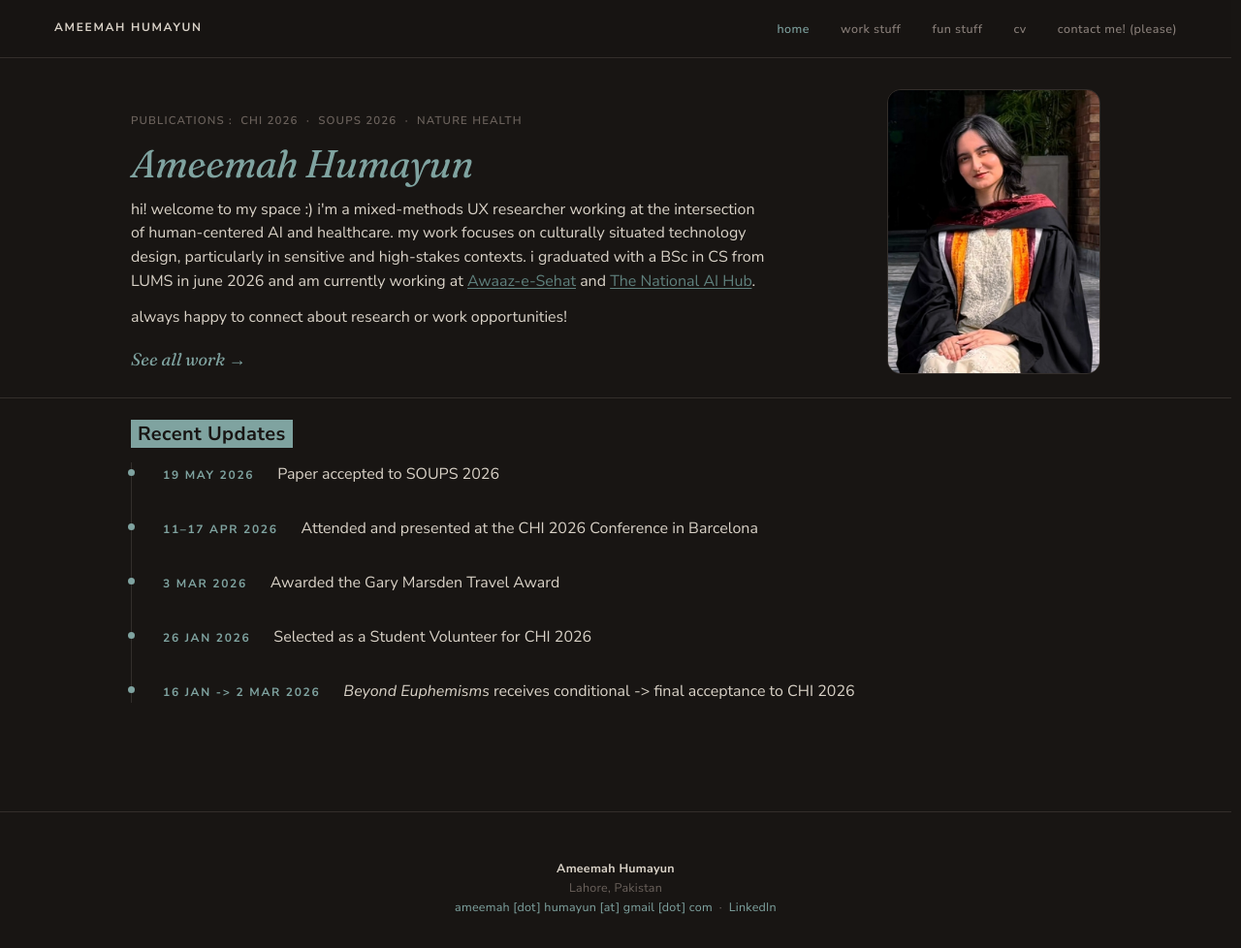
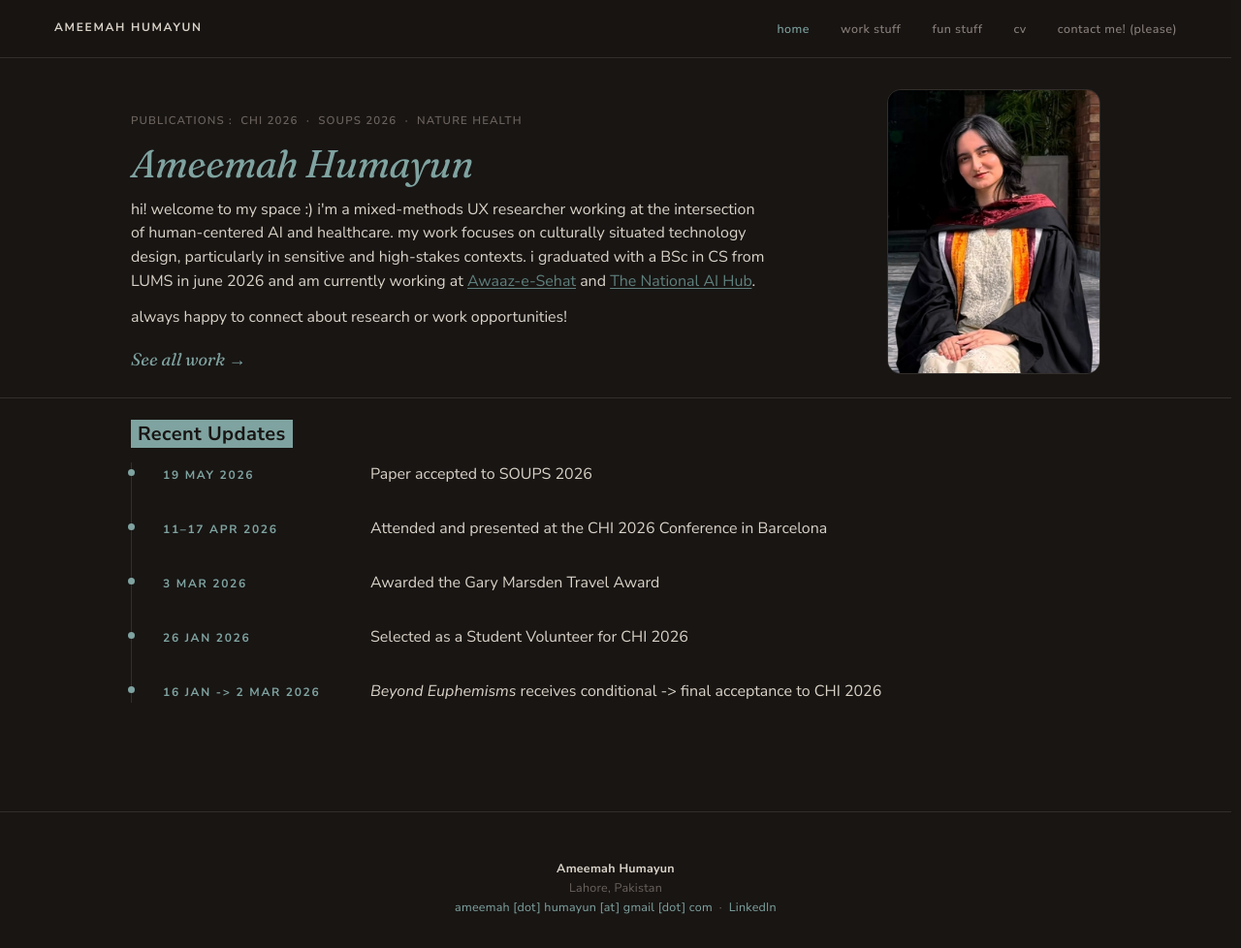
Before and after one commit to ameemahumayun/ameemahumayun.github.io, a Jekyll site: the page built from index.html, in a window 1280 px wide and 978 px high. Shown: the whole window at 97% size. Built offline with Jekyll 4.4.1, drawn with Linux system fonts in a browser that asks for light colours.

Commit message:
Align timeline entry text to a fixed start column
Dates vary in length, so text was starting at a different x per row.
Gave .timeline__date a min-width sized to the longest date so every
entry's text now lines up on the same column; the card page's compact
variant opts back out since its narrow width means most rows wrap
anyway.

Co-Authored-By: Claude Sonnet 5 <noreply@anthropic.com>
Claude-Session: https://claude.ai/code/session_01RCzM7zTsD8mFw1QLJ4sgHP

```diff
--- a/assets/css/components.css
+++ b/assets/css/components.css
@@ -961,6 +961,7 @@ details[open] > .subaccordion__head .subaccordion__chev { transform: rotate(-135
   font-weight: var(--weight-bold);
   flex-shrink: 0;
   white-space: nowrap;
+  min-width: 190px;
 }
 .timeline__text {
   font-size: var(--text-base);
@@ -970,7 +971,7 @@ details[open] > .subaccordion__head .subaccordion__chev { transform: rotate(-135
 /* Denser entries for the card page's constrained-height column — smaller
    type and less padding per item so more fit before scrolling kicks in. */
 .timeline--compact .timeline__item { padding-bottom: var(--space-2); }
-.timeline--compact .timeline__date { font-size: 10.5px; margin-bottom: 2px; }
+.timeline--compact .timeline__date { font-size: 10.5px; margin-bottom: 2px; min-width: 0; }
 .timeline--compact .timeline__text { font-size: 13px; line-height: 1.4; }
 
 
```
